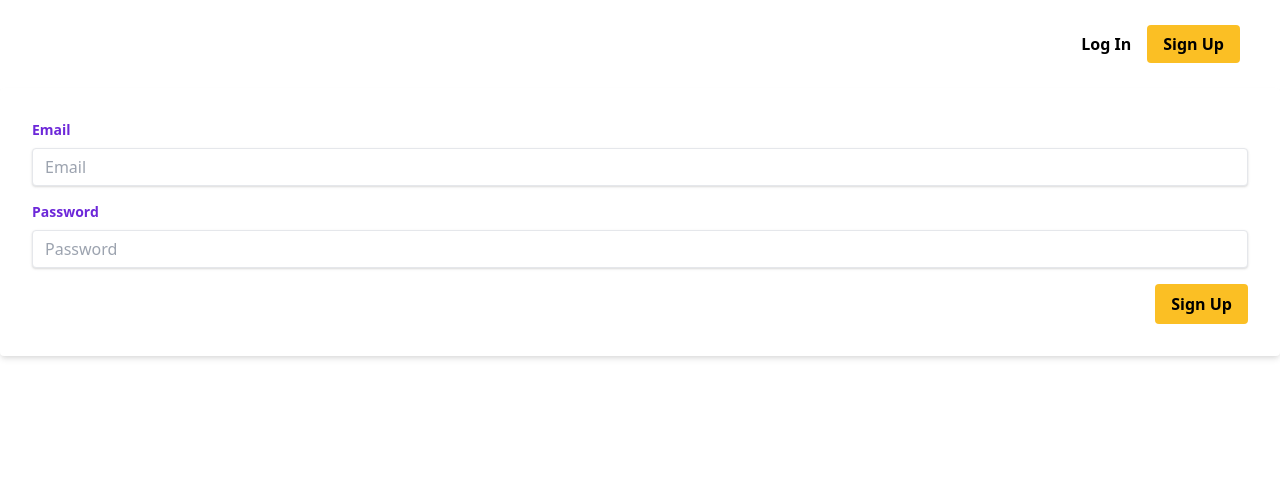
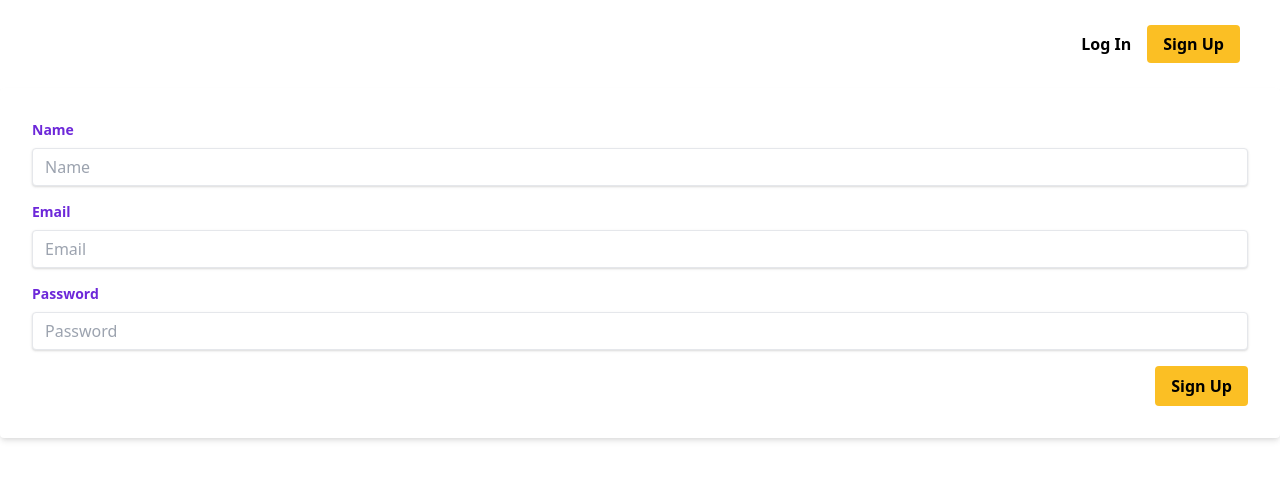
Before and after one commit to Axolodev/next-appwrite-users, a Next.js app: page /signup in a window 1280 px wide. Shown: the top 480 px of the page. Built offline with nearby package versions, Linux system fonts and the light colour scheme; no server answers.

Commit message:
feat: add optional name field to UserForm and rename some vars

```diff
--- a/src/components/UserForm/index.tsx
+++ b/src/components/UserForm/index.tsx
@@ -3,12 +3,18 @@ import type { UserLoginInfo } from '../../types';
 import InputField from '../InputField';
 import FormButton from './FormButton';
 
-interface LoginModalParams {
+interface UserFormProps {
   modalType: 'login' | 'signup';
   submitHandler: (input: UserLoginInfo) => Promise<void>;
+  showNameField?: boolean;
 }
 
-function LoginModal({ modalType, submitHandler }: LoginModalParams) {
+function UserForm({
+  modalType,
+  submitHandler,
+  showNameField = false,
+}: UserFormProps) {
+  const [name, setName] = useState('');
   const [email, setEmail] = useState('');
   const [password, setPassword] = useState('');
   const [loading, setLoading] = useState(false);
@@ -19,7 +25,7 @@ function LoginModal({ modalType, submitHandler }: LoginModalParams) {
   async function userCallHandler(e: React.FormEvent) {
     setLoading(true);
     try {
-      submitHandler({ email, password });
+      submitHandler({ email, password, name });
       setLoading(false);
     } catch (e) {
       setLoading(false);
@@ -30,6 +36,16 @@ function LoginModal({ modalType, submitHandler }: LoginModalParams) {
 
   return (
     <form className="bg-white shadow-md rounded p-8">
+      {showNameField && (
+        <InputField
+          changeHandler={(e) => setName(e.target.value)}
+          id="name"
+          label="Name"
+          placeholder="Name"
+          value={name}
+        />
+      )}
+
       <InputField
         changeHandler={(e) => setEmail(e.target.value)}
         id="email"
@@ -60,4 +76,4 @@ function LoginModal({ modalType, submitHandler }: LoginModalParams) {
   );
 }
 
-export default LoginModal;
+export default UserForm;
--- a/src/pages/signup.tsx
+++ b/src/pages/signup.tsx
@@ -2,16 +2,17 @@ import Head from 'next/head';
 import * as React from 'react';
 import { UserForm } from '../components';
 import { useUser } from '../hooks';
+import { UserLoginInfo } from '../types';
 import { createAccount } from '../utils/auth';
 
 export default function Login() {
   const { login } = useUser();
 
-  const submitHandler = async ({ email, password }) => {
+  const submitHandler = async ({ email, password, name }: UserLoginInfo) => {
     if (!email || !password) return;
 
     try {
-      await createAccount({ email, password });
+      await createAccount({ email, password, name });
     } catch (error) {
       console.error(error);
       return;
@@ -29,7 +30,11 @@ export default function Login() {
       <Head>
         <title>Sign up</title>
       </Head>
-      <UserForm modalType="signup" submitHandler={submitHandler} />
+      <UserForm
+        modalType="signup"
+        submitHandler={submitHandler}
+        showNameField
+      />
     </div>
   );
 }
--- a/src/types/UserLoginInfo.ts
+++ b/src/types/UserLoginInfo.ts
@@ -1,6 +1,7 @@
 interface UserLoginInfo {
   email: string;
   password: string;
+  name?: string;
 }
 
 export default UserLoginInfo;
--- a/src/utils/auth.ts
+++ b/src/utils/auth.ts
@@ -4,8 +4,8 @@ import appwriteClient from './appwriteClient';
 
 const accountClient = new Account(appwriteClient);
 
-export const createAccount = async ({ email, password }: UserLoginInfo) =>
-  accountClient.create(ID.unique(), email, password, 'Placeholder Name');
+export const createAccount = async ({ email, password, name }: UserLoginInfo) =>
+  accountClient.create(ID.unique(), email, password, name);
 
 export const createUserSession = async ({ email, password }: UserLoginInfo) =>
   accountClient.createEmailSession(email, password);
```
